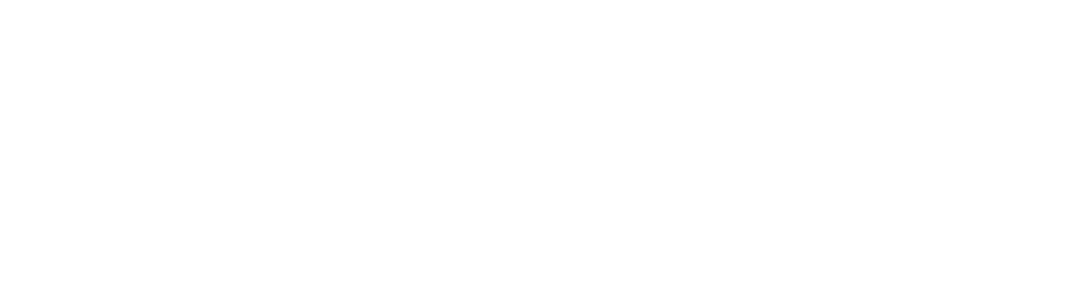
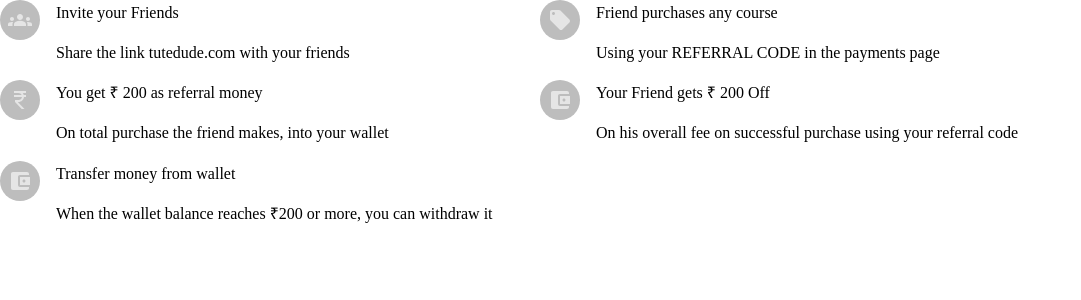
Before and after one commit to surabhi-99/Tutedude, a React (Create React App) app: page / in a window 1280 px wide. Shown: the top 300 px of the page, without its empty margins (0-1081 px from the left). Built offline with nearby package versions, Linux system fonts and the light colour scheme.

Commit message:
minor fixes

```diff
--- a/src/App.js
+++ b/src/App.js
@@ -1,11 +1,13 @@
 import './App.css';
 import {ThemeProvider} from '@mui/material/styles';
 import theme from "./styles/style";
+import Work from "./components/work";
 
 function App() {
     return (
         <ThemeProvider theme={theme}>
             <div className="App">
+                <Work />
             </div>
         </ThemeProvider>
     );
--- a/src/components/WorkInfo.jsx
+++ b/src/components/WorkInfo.jsx
@@ -1,10 +1,13 @@
-import { Avatar, Grid, Stack, Typography } from "@mui/material";
+import {Avatar, Grid, Stack, Typography} from "@mui/material";
+import {Groups} from "@mui/icons-material";
 
 const WorkInfo = (props) => {
     return (
         <Grid item xs={5}>
             <Stack spacing={2} direction="row">
-        <Avatar alt={props.heading} src={props.image} />
+                <Avatar alt={props.heading}>
+                    <props.image/>
+                </Avatar>
                 <Stack spacing={2}>
                     <Typography variant="h6">{props.heading}</Typography>
                     <Typography variant="body2">{props.description}</Typography>
--- a/src/components/work.jsx
+++ b/src/components/work.jsx
@@ -1,48 +1,47 @@
 import {
-  AccountBalance,
-  AccountBalanceWallet,
-  Groups,
-  LocalOffer,
+    AccountBalanceWallet, CurrencyRupee,
+    Groups,
+    LocalOffer,
 } from "@mui/icons-material";
-import { Avatar, Grid, Stack, Typography } from "@mui/material";
+import { Grid } from "@mui/material";
 import WorkInfo from "./WorkInfo";
 
-const work = (props) => {
+const Work = (props) => {
   return (
     <Grid container spacing={2}>
       <WorkInfo
         heading="Invite your Friends"
         description="Share the link tutedude.com with
 your friends"
-        image={<Groups />}
+        image={Groups}
       />
 
       <WorkInfo
         heading="Friend purchases any course"
         description="Using your REFERRAL CODE in the payments page"
-        image={<LocalOffer />}
+        image={LocalOffer}
       />
 
       <WorkInfo
         heading="You get ₹ 200 as referral money"
         description="On total purchase the friend makes, into your wallet"
-        image={<CurrencyRupee />}
+        image={CurrencyRupee}
       />
 
       <WorkInfo
         heading="Your Friend gets ₹ 200 Off "
         description="On his overall fee on successful purchase using your referral code "
-        image={<AccountBalanceWallet />}
+        image={AccountBalanceWallet}
       />
 
       <WorkInfo
         heading="Transfer money from wallet"
         description="When the wallet balance reaches
 ₹200 or more, you can withdraw it"
-        image={<AccountBalanceWallet />}
+        image={AccountBalanceWallet}
       />
     </Grid>
   );
 };
 
-export default work;
+export default Work;
--- a/src/styles/style.js
+++ b/src/styles/style.js
@@ -25,7 +25,7 @@
             disabled: '#999999',
         },
         background: {
-            default: '#EEEEEE',
+            default: '#E5E5E5',
         },
         info: {
             main: '#7C7C7C',
@@ -90,5 +90,6 @@
 
 theme.shadows[1] =
     '0px 3px 100px rgba(0, 0, 0, 0.1);'
+theme.linearGradient = 'linear-gradient(270deg, #800080 0%, #FF864C 100%)'
 
 export default theme
```
Lines whose indentation alone changed are shown as unchanged.
